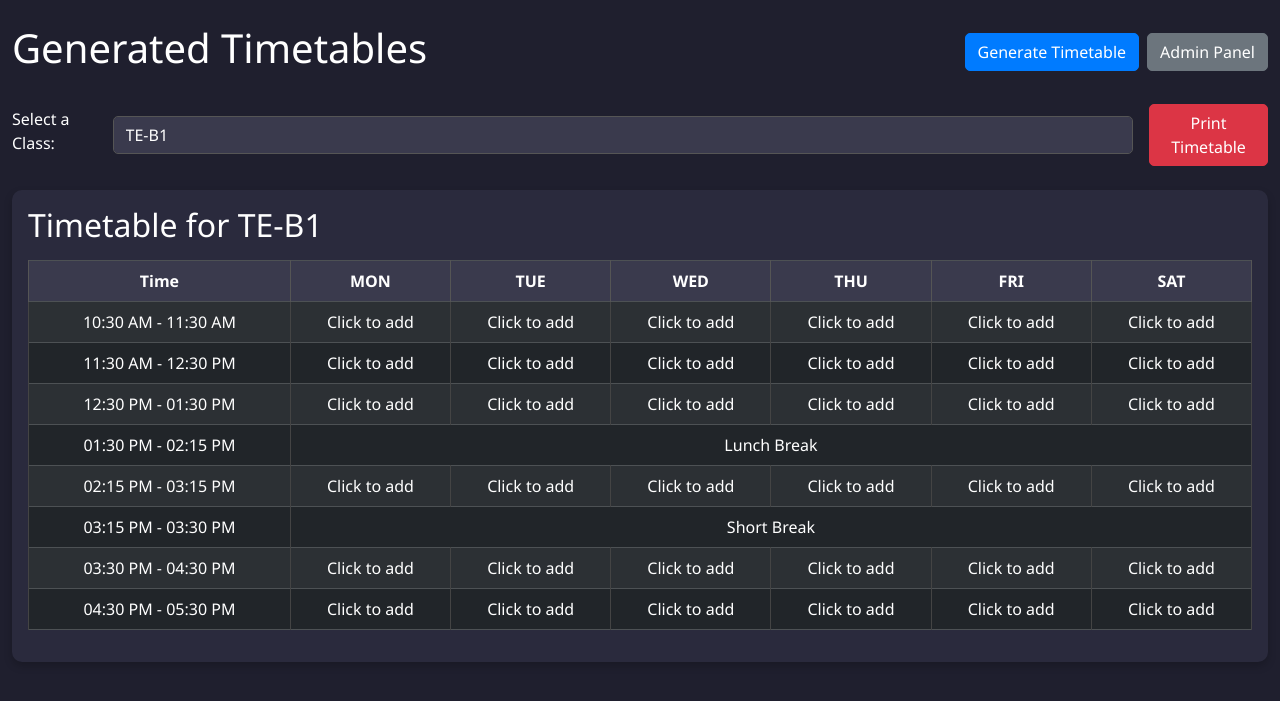
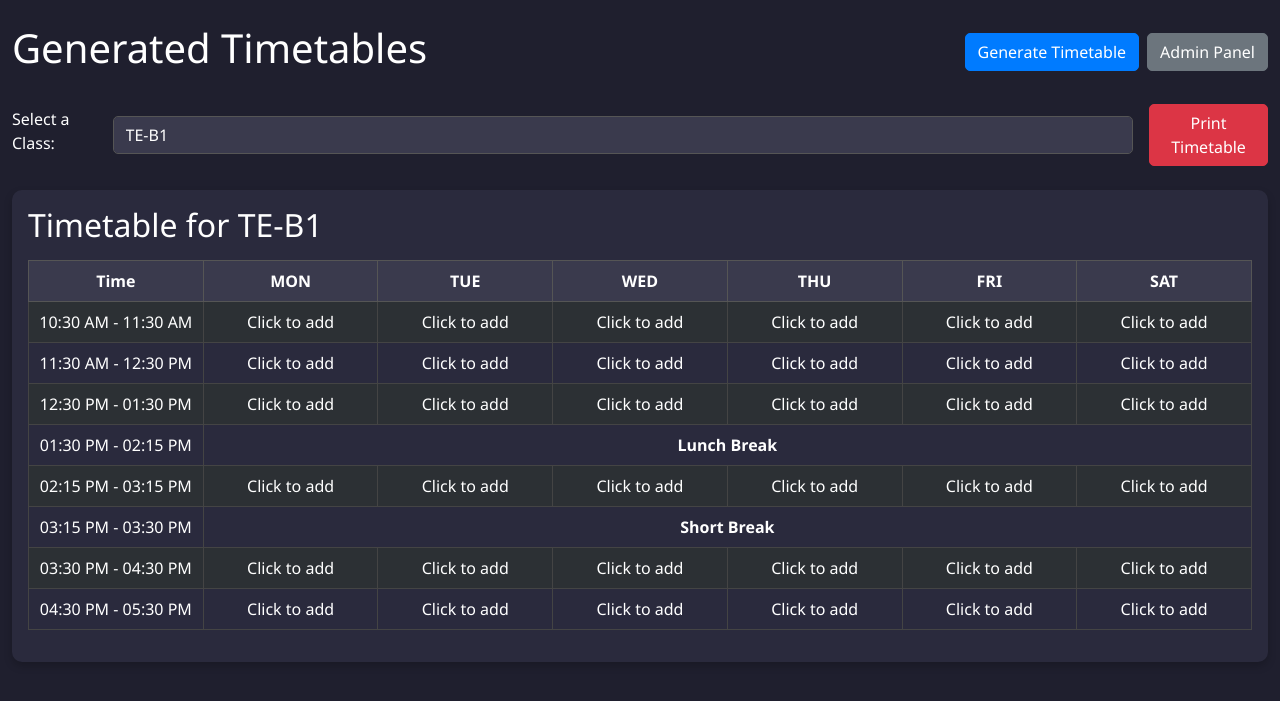
Before and after one commit to SagarDubey10/Smart-Classroom-Time-Table-Scheduler, a Flask app: page / in a window 1280 px wide. Shown: the top 701 px of the page. Run offline with Flask 3, Linux system fonts and the light colour scheme; data comes from the database, SQL or seed files in the repository; both versions use the stored data as it was after the commit; data that the repository does not hold is empty.

Commit message:
Timetable print fuction Update

```diff
--- a/static/css/style.css
+++ b/static/css/style.css
@@ -73,18 +73,44 @@ body {
 }
 
 /* Timetable-specific styling */
+.timetable-table {
+    table-layout: fixed;
+    width: 100%;
+}
+
+.timetable-table th,
+.timetable-table td {
+    padding: 8px;
+    vertical-align: middle;
+    text-align: center;
+    border: 1px solid #444;
+    word-wrap: break-word;
+    white-space: normal;
+    color: #fff;
+    background-color: #2a2a3d;
+}
+
 .theory-session {
     background-color: #4a6fa5;
-    color: white;
 }
 
 .lab-session {
     background-color: #5c6c7c;
-    color: white;
+}
+
+.break-slot {
+    background-color: #3a3a4d;
+    font-weight: bold;
+}
+
+.empty-slot {
+    background-color: #2a2a3d;
+    color: #fff;
 }
 
 td small {
     display: block;
+    color: #fff;
 }
 
 .table-bordered th,
@@ -102,20 +128,21 @@ td small {
         background-color: #fff;
         color: #000;
         font-size: 10pt;
-        /* Force printing of colors, important for backgrounds */
         -webkit-print-color-adjust: exact;
         color-adjust: exact;
     }
 
-    /* Hide all UI elements that are not part of the timetable */
     .d-flex.justify-content-between,
     .mb-4,
-    .btn {
+    .btn,
+    .form-label,
+    select {
         display: none !important;
     }
 
-    h1 {
-        color: #000 !important;
+    h1,
+    h2 {
+        display: block !important;
         text-align: center;
         margin-bottom: 20px;
     }
@@ -138,17 +165,23 @@ td small {
         border: 1px solid #000;
         padding: 5px;
         font-size: 8pt;
-        background-color: #fff !important;
     }
 
+    /* Override all background and text colors to be print-friendly */
     .timetable-table thead th {
         background-color: #e9ecef !important;
         color: #000 !important;
         font-weight: bold;
     }
 
-    .timetable-table tbody tr:nth-child(even) {
-        background-color: #f2f2f2 !important;
+    .timetable-table tbody tr {
+        background-color: #fff !important;
+        color: #000 !important;
+    }
+
+    .timetable-table td {
+        background-color: #fff !important;
+        color: #000 !important;
     }
 
     .break-slot {
@@ -157,17 +190,20 @@ td small {
         font-weight: bold;
     }
 
-    /* Hide the "Click to add" text in empty slots for printing */
+    /* Ensure the borders for empty cells are visible */
     .empty-slot {
         background-color: #fff !important;
+        border: 1px solid #000;
     }
 
     .empty-slot::before {
         content: '';
-        /* Remove the content */
     }
 
-    /* Print-specific media query for landscape orientation */
+    td small {
+        color: #000;
+    }
+
     @page {
         size: A4 landscape;
         margin: 1cm;
```
Also changed, not shown: timetable.db.
